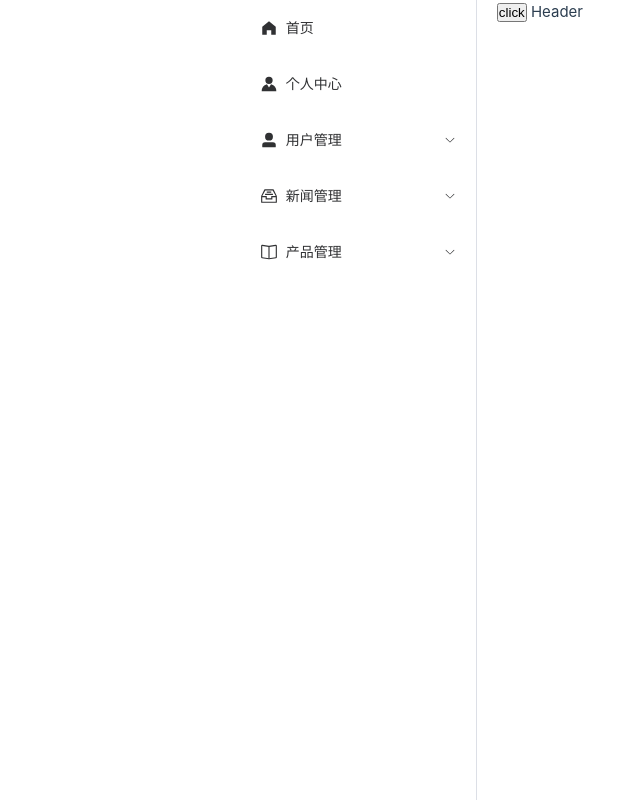
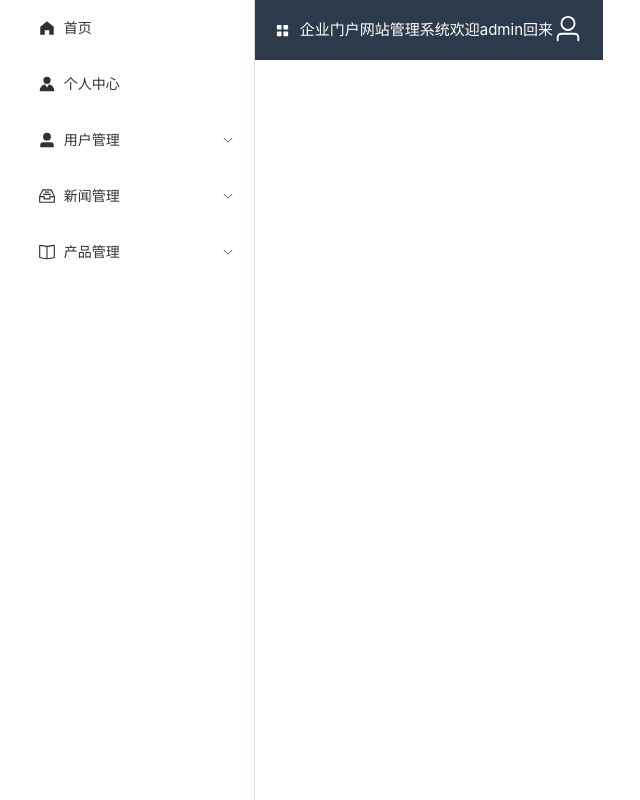
Before and after one commit to wudahong123/code_project, a Vue app in the folder admin/: page /mainbox in a window 1280 px wide. Shown: the whole page, without its empty margins (37-677 px from the left). Built offline with nearby package versions, Linux system fonts and the light colour scheme; sample sign-in values are in the browser's storage; what vue3-particles would draw is missing.

Commit message:
feat(admin): 新增 TopHeader 模块，个人中心、退出

```diff
--- a/admin/index.html
+++ b/admin/index.html
@@ -8,6 +8,8 @@
   </head>
   <body>
     <div id="app"></div>
-    <script type="module" src="/src/main.js"></script>
+    <script type="module" src="/src/main.js">
+
+    </script>
   </body>
 </html>
--- a/admin/src/components/mainbox/TopHeader.vue
+++ b/admin/src/components/mainbox/TopHeader.vue
@@ -1,15 +1,76 @@
 <template>
   <el-header>
-    <button @click="handleCollapsed">click</button>
-    Header
+
+    <div class="left" @click="handleCollapsed">
+      <el-icon><Menu /></el-icon>
+      <span style="margin-left: 10px;">企业门户网站管理系统</span>
+    </div>
+
+    <div class="right">
+      <span>欢迎admin回来</span>
+      <el-dropdown>
+        <span class="el-dropdown-link">
+          <el-icon :size="30" color="white">
+            <User />
+          </el-icon>
+        </span>
+        <template #dropdown>
+          <el-dropdown-menu>
+            <el-dropdown-item @click="handleCenter">个人中心</el-dropdown-item>
+            <el-dropdown-item @click="handleLogout">退出</el-dropdown-item>
+
+          </el-dropdown-menu>
+        </template>
+      </el-dropdown>
+    </div>
+
   </el-header>
 </template>
 
 <script setup>
 import { useStore } from 'vuex'
+import { useRouter } from 'vue-router';
+import {Menu,User} from '@element-plus/icons-vue'
 const store = useStore()
+const router=useRouter()
 
 const handleCollapsed = () => {
   store.commit('changeCollapsed')
 }
+const handleCenter=()=>{
+  router.push("/center")
+}
+const handleLogout=()=>{
+  localStorage.removeItem("token")
+  router.push("/login")
+}
 </script>
+
+
+
+<style lang="scss" scoped>
+.el-header{
+  background-color: #2d3a4b;
+  color:white;
+  width: 100%;
+  height: 60px;
+  line-height: 60px;
+  display: flex;
+  justify-content: space-between;
+  align-items: center;
+}
+.left,.right{
+  display: flex;
+}
+.left{
+  i{
+    margin:auto;
+    cursor: pointer;
+  }
+}
+.right{
+  .el-dropdown{
+    margin: auto;
+  }
+}
+</style>
```
